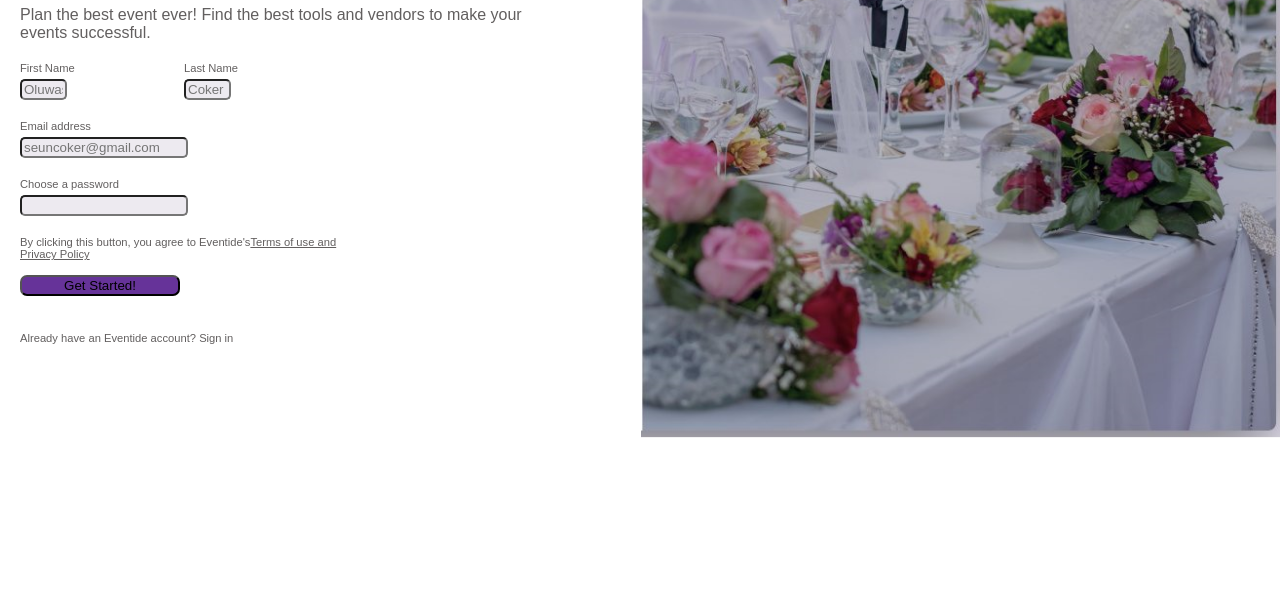
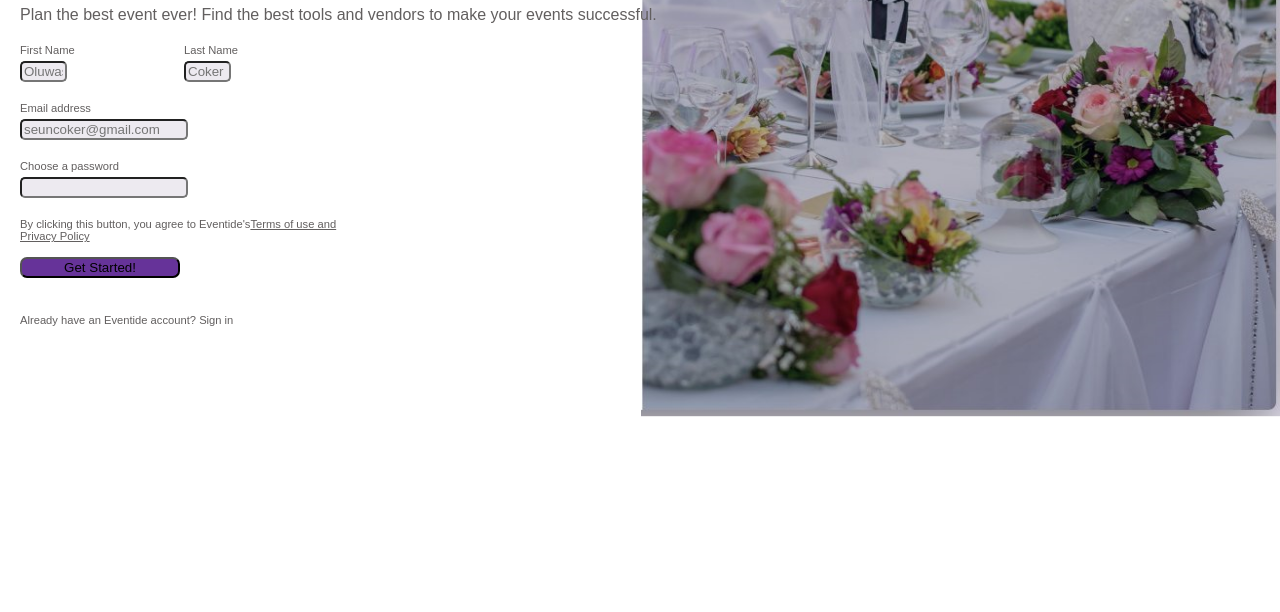
Before and after one commit to eguonzy/Eventide, a plain HTML site: page index.html in a window 1280 px wide. Shown: the part 188-800 px from the top of the page. Drawn offline with Linux system fonts and the light colour scheme; a script that the page names is missing.

Commit message:
Update index.html

```diff
--- a/index.html
+++ b/index.html
@@ -19,7 +19,7 @@
 
 <body>
     <h1 class="sign">Sign Up</h1>
-    <p class="pgraph">Plan the best event ever! Find the best tools and vendors to make your <br/> events successful.</p>
+    <p class="pgraph">Plan the best event ever! Find the best tools and vendors to make your events successful.</p>
     <form class="form">
         <div class="block">
             <div>
```
